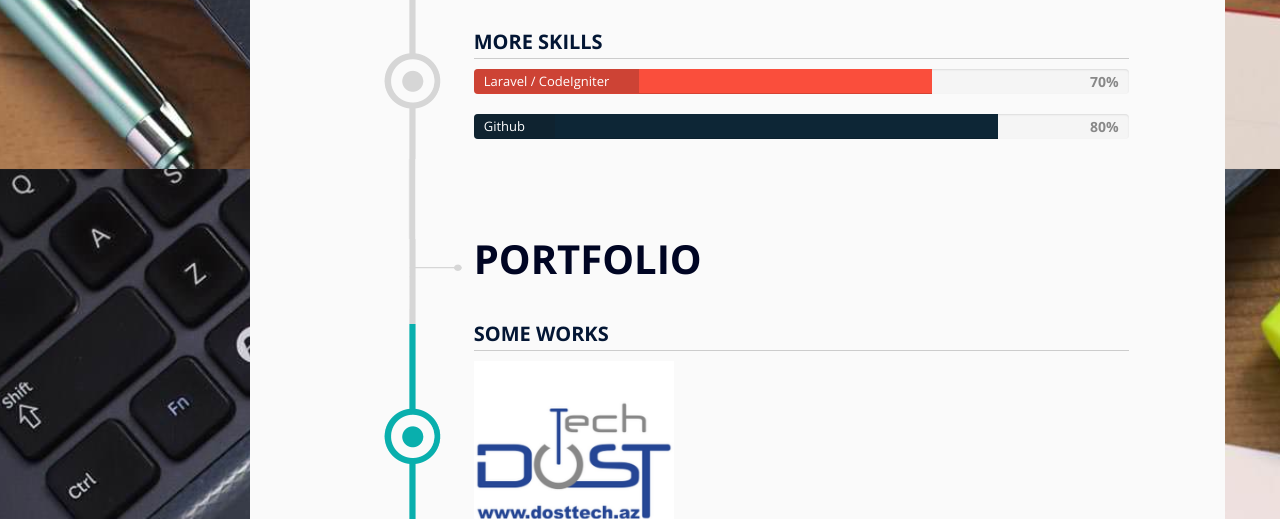
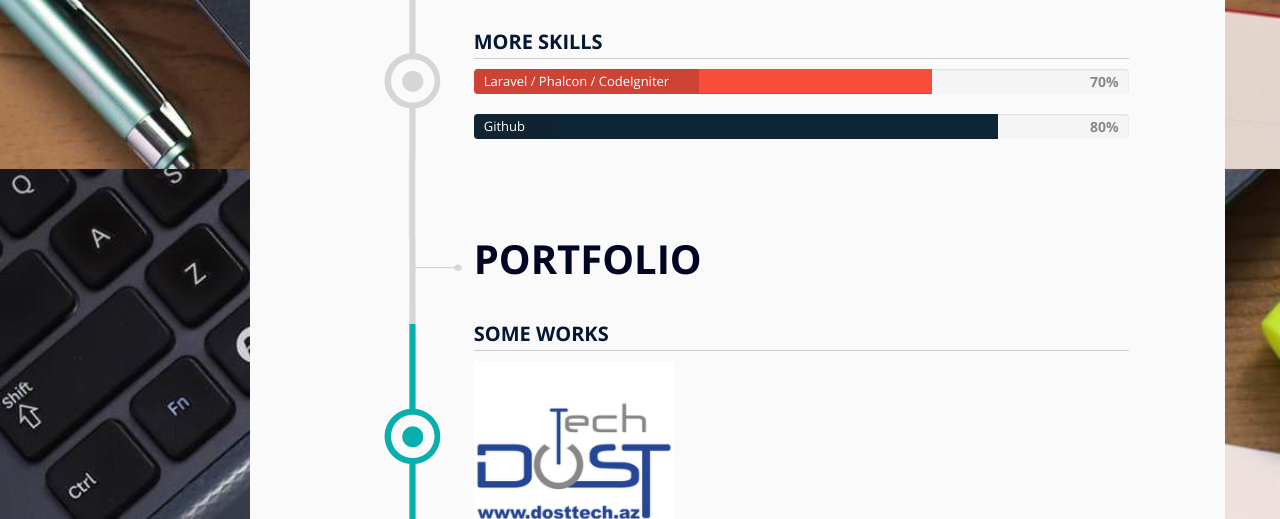
Before and after one commit to gunelism/cv-master, a plain HTML site: page index.html in a window 1280 px wide. Shown: the part 2231-2750 px from the top of the page. Drawn offline with nearby package versions, Linux system fonts and the light colour scheme.

Commit message:
phalcon added

```diff
--- a/index.html
+++ b/index.html
@@ -695,7 +695,7 @@
                         <div class="progress-bar" data-percent="70%" role="progressbar" style="width: 70%; background:#fa4e3c">
                             <span class="sr-only">70% Complete</span>
                         </div>
-                        <span class="progress-type">Laravel / CodeIgniter</span>
+                        <span class="progress-type">Laravel / Phalcon / CodeIgniter</span>
                         <span class="progress-completed">70%</span>
                       </div>
                     </li>
```
